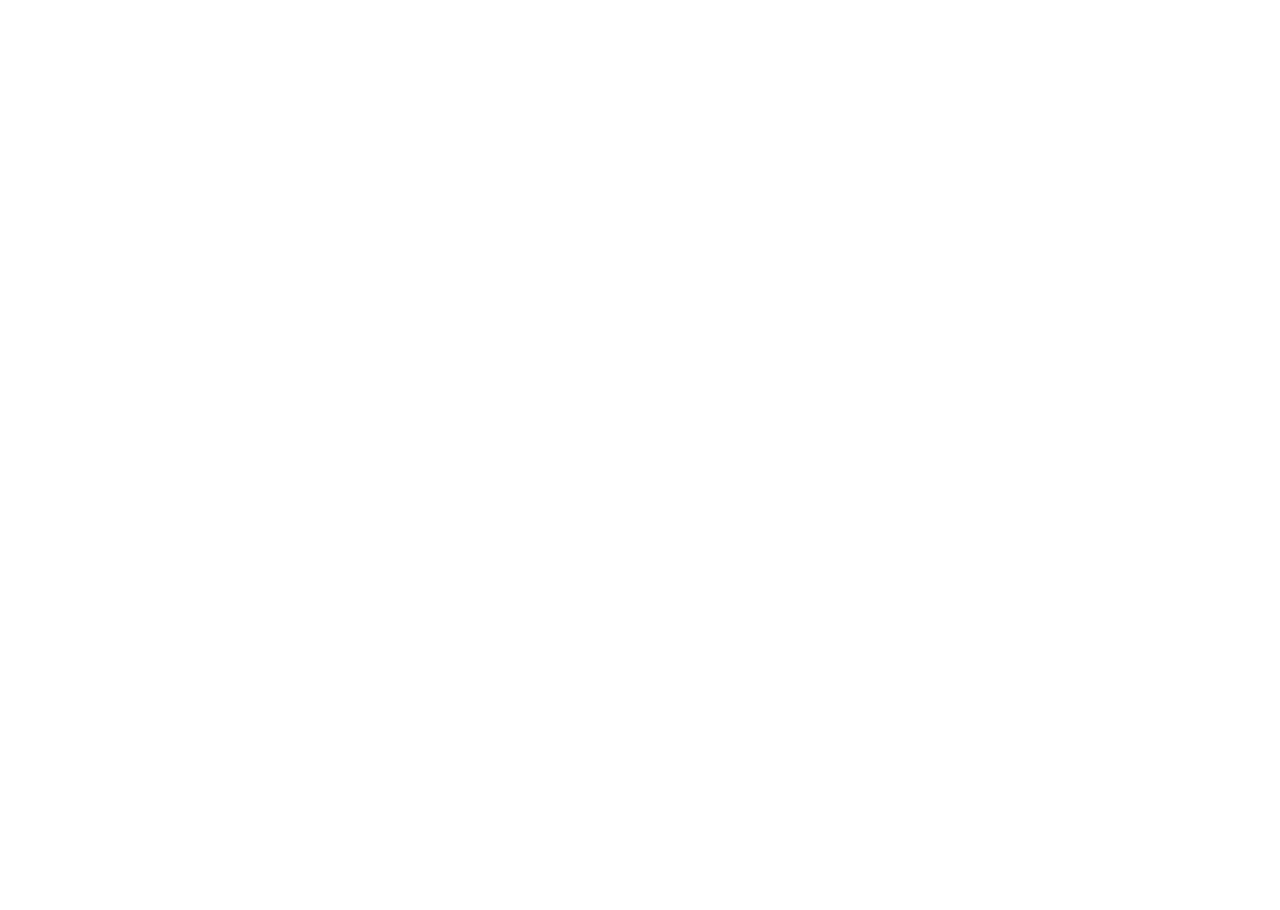
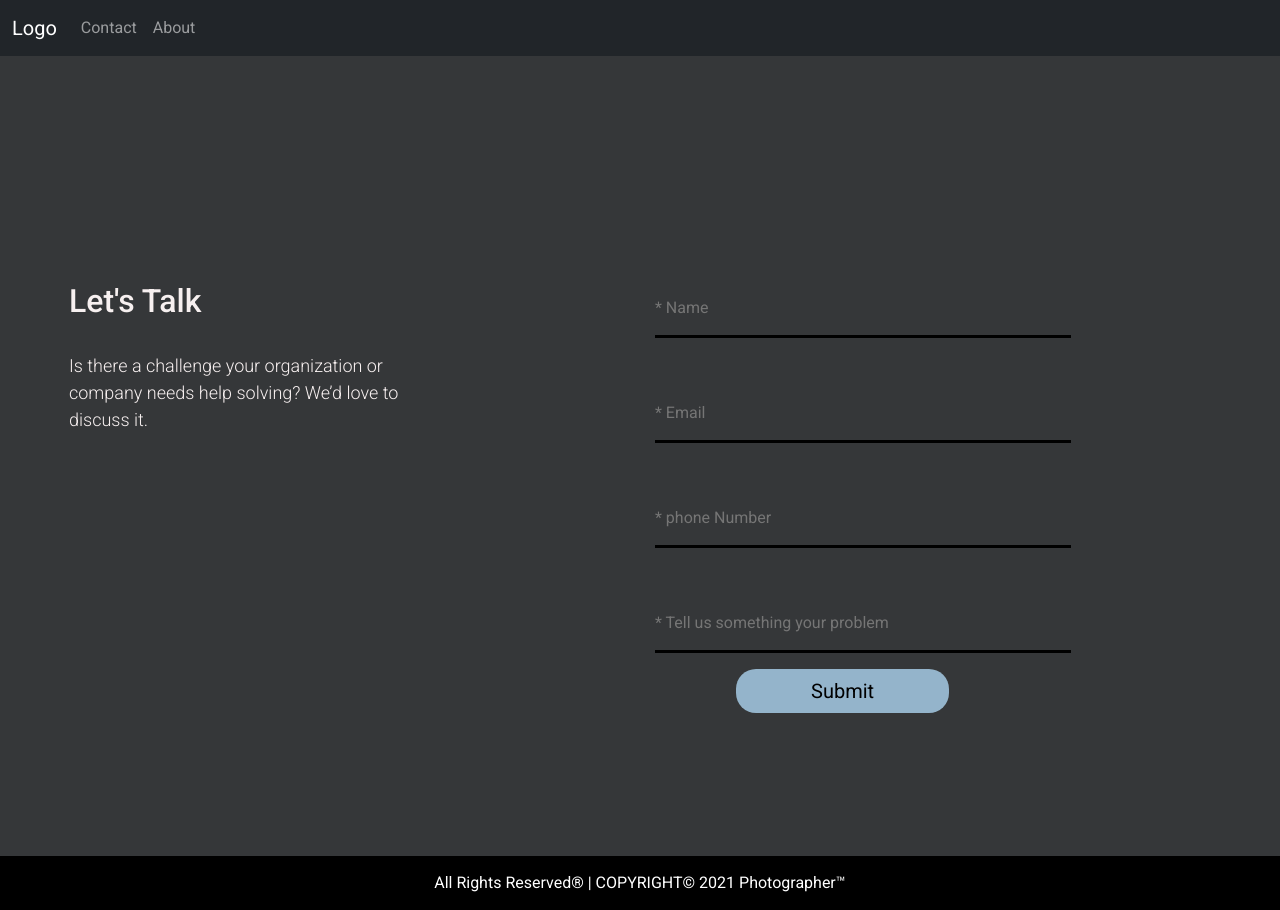
Before and after one commit to Naman-12911/Book-a-photographer, a React (Create React App) app in the folder frontend_photographer/: page /contact in a window 1280 px wide. Before the commit the page ends 800 px from the top, so only its background shows below. Built offline with nearby package versions, Linux system fonts and the light colour scheme.

Commit message:
router bug

```diff
--- a/frontend_photographer/src/App.js
+++ b/frontend_photographer/src/App.js
@@ -12,7 +12,7 @@
   // app.js file
   return (
     <>
-      <Router>{true ? <Appshell /> : <Root />}</Router>
+      <Router>{false ? <Appshell /> : <Root />}</Router>
     </>
   );
 };
--- a/frontend_photographer/src/shells/Root.js
+++ b/frontend_photographer/src/shells/Root.js
@@ -7,7 +7,7 @@
 import About from "../components/portal1/About";
 import Form from "../components/portal1/Form";
 import naman from "../components/image/Naman Garg.jpeg";
-import { BrowserRouter as Switch, Route } from "react-router-dom";
+import { Switch, Route } from "react-router-dom";
 
 // portal 1
 
@@ -32,10 +32,10 @@
         <Route exact path="/">
           <Home />
         </Route>
-        <Route exact path="/contact">
+        <Route path="/contact">
           <Contact showAlert={showAlert} />
         </Route>
-        <Route exact path="/about">
+        <Route path="/about">
           <About
             para="All rounder"
             head="Naman Garg"
@@ -46,7 +46,7 @@
           <About para="Backend" head="Sourab" linkdin="" photo={naman} />
           <About para="Faltu" head="Kashish" linkdin="" photo={naman} />
         </Route>
-        <Route exact path="/form/LogIn">
+        <Route path="/form/LogIn">
           <Form />
         </Route>
       </Switch>
```
